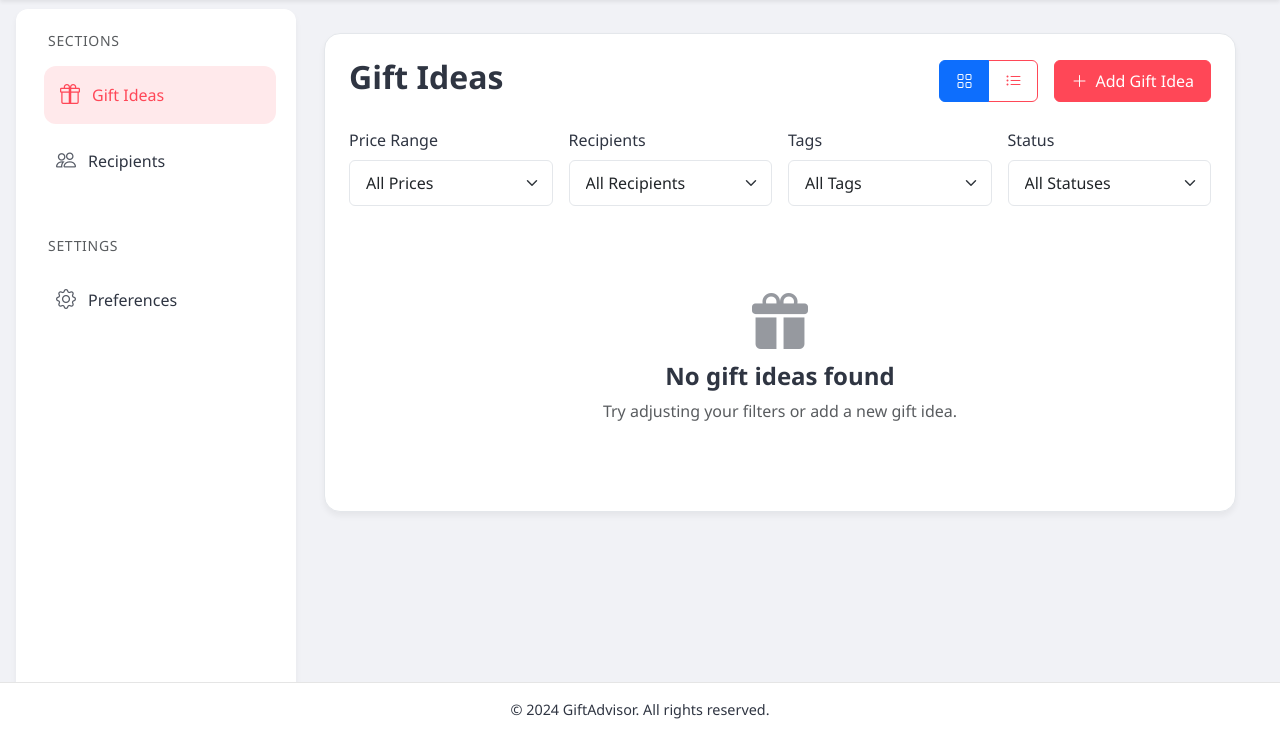
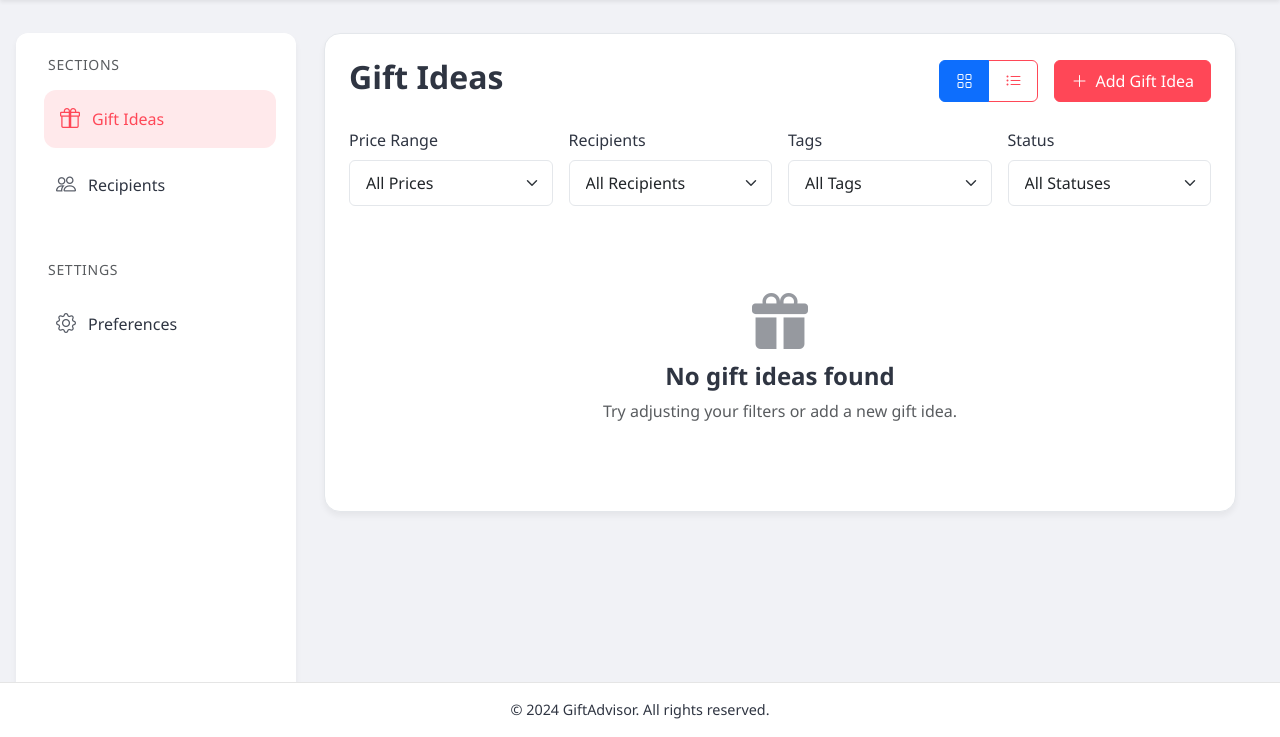
Before and after one commit to DelevoXDG/GiftAdvisor, a Django app: template templates/dashboard.html in a window 1280 px wide. Shown: the part 63-800 px from the top of the page. Run offline with Django 5.2, Linux system fonts and the light colour scheme; the template is opened without the code that fills it, so the values that code supplies are empty; some libraries are stand-ins or nearby versions.

Commit message:
Fix sidebar

```diff
--- a/templates/dashboard.html
+++ b/templates/dashboard.html
@@ -4,7 +4,7 @@
 {% block content %}
 <div class="d-flex">
     <!-- Left Sidebar -->
-    <div class="sidebar">
+    <div class="sidebar mt-4">
         <div class="mb-5">
             <h5 class="text-muted mb-3">Sections</h5>
             <a href="#" class="sidebar-link active">
```
